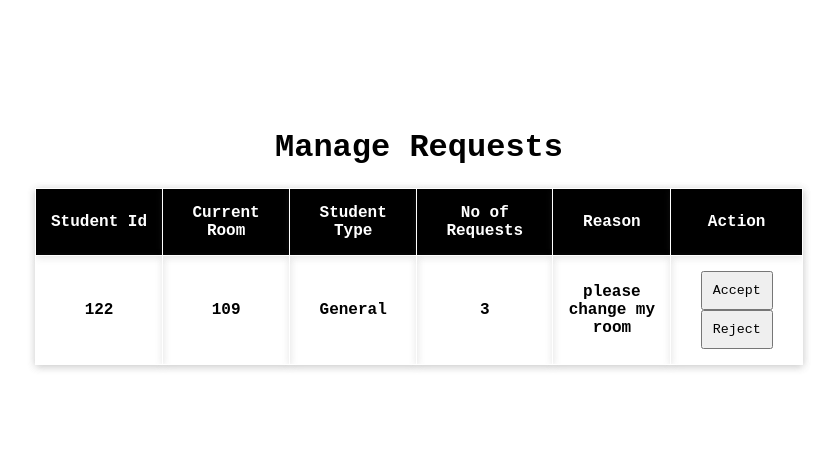
After one commit to ofr23/DormHub-University-Residence-Made-Easy, a Django app: template Hall_Management/templates/swapRequests.html in a window 1280 px wide. The commit adds this page. Shown: the top 472 px of the page, without its empty margins (221-1059 px from the left). Run offline with Django 4.2, Linux system fonts and the light colour scheme; the template is opened without the code that fills it: values that come from a table or form of the project are taken from there, others are empty; data comes from the database, SQL or seed files in the repository; both versions use the stored data as it was after the commit.

Commit message:
Implemented Room swap Feature

```diff
--- a/Hall_Management/Authentication/views.py
+++ b/Hall_Management/Authentication/views.py
@@ -15,7 +15,7 @@ def logIn(request):
         if request.POST.get('type') == '1':
             user = Provost.objects.get(email=request.POST.get('email'))
             login(request, authenticate(request, username=user.username, password=user.password))
-            redirectUrl = "/provost"
+            redirectUrl = "/provost/addStudent"
             return redirect(redirectUrl)
         if request.POST.get('type') == '2':
             user = HallAdmin.objects.get(email=request.POST.get('email'))
--- a/Hall_Management/Provost/urls.py
+++ b/Hall_Management/Provost/urls.py
@@ -7,7 +7,7 @@ from . import views
 urlpatterns = [
     # URL pattern for the Provost dashboard
     path('', views.provost, name='provost'),
-
+    path('swapRequests/',views.swapRequests,name='swapRequest'),
     # URL pattern for adding a student
     path('addStudent/', views.addStudent, name='addStudent'),
 ]
--- /dev/null
+++ b/Hall_Management/templates/swapRequests.html
@@ -0,0 +1,87 @@
+<!DOCTYPE html>
+<html lang="en">
+  <head>
+    <style>
+      * {
+        font-family: "Courier New", Courier, monospace;
+      }
+      body {
+        display: flex;
+        justify-content: center;
+        align-items: center;
+        padding: 100px;
+        flex-direction: column;
+      }
+      h1 {
+        text-align: center;
+      }
+      table,
+      th,
+      td {
+        border: 1px solid #fff;
+        border-collapse: collapse;
+        width: 60vw;
+        box-shadow: rgba(99, 99, 99, 0.2) 0px 2px 8px 0px;
+      }
+
+      th,
+      td {
+        padding: 15px;
+      }
+      thead th {
+        background: black;
+        color: white;
+      }
+      th button {
+        padding: 10px;
+      }
+    </style>
+    <meta charset="UTF-8" />
+    <meta name="viewport" content="width=device-width, initial-scale=1.0" />
+    <title>Document</title>
+  </head>
+  <body>
+    <div class="con">
+      <h1>Manage Requests</h1>
+      <table>
+        <thead>
+          <tr>
+            <th>Student Id</th>
+            <th>Current Room</th>
+            <th>Student Type</th>
+            <th>No of Requests</th>
+            <th>Reason</th>
+            <th>Action</th>
+          </tr>
+        </thead>
+        {%for o in requests%}
+        <form method="POST">
+          {%csrf_token%}
+          <tr>
+            <th>{{o.student.studentId}}</th>
+            <th>{{o.student.room.roomId}}</th>
+            <th>{{o.student.studentType}}</th>
+            <th>{{o.noOfRequests}}</th>
+            <th>{{o.reason}}</th>
+            <th>
+              <button
+                type="submit"
+                name="accept"
+                value="{{o.student.studentId}}"
+              >
+                Accept</button
+              ><button
+                type="submit"
+                name="reject"
+                value="{{o.student.studentId}}"
+              >
+                Reject
+              </button>
+            </th>
+          </tr>
+        </form>
+        {%endfor%}
+      </table>
+    </div>
+  </body>
+</html>
```
Also changed, not shown: Hall_Management/Provost/views.py (+21 -1 lines), Hall_Management/Student/views.py (+17 -8 lines), Hall_Management/templates/allStudent.html (+23 -0 lines), Hall_Management/db.sqlite3.
